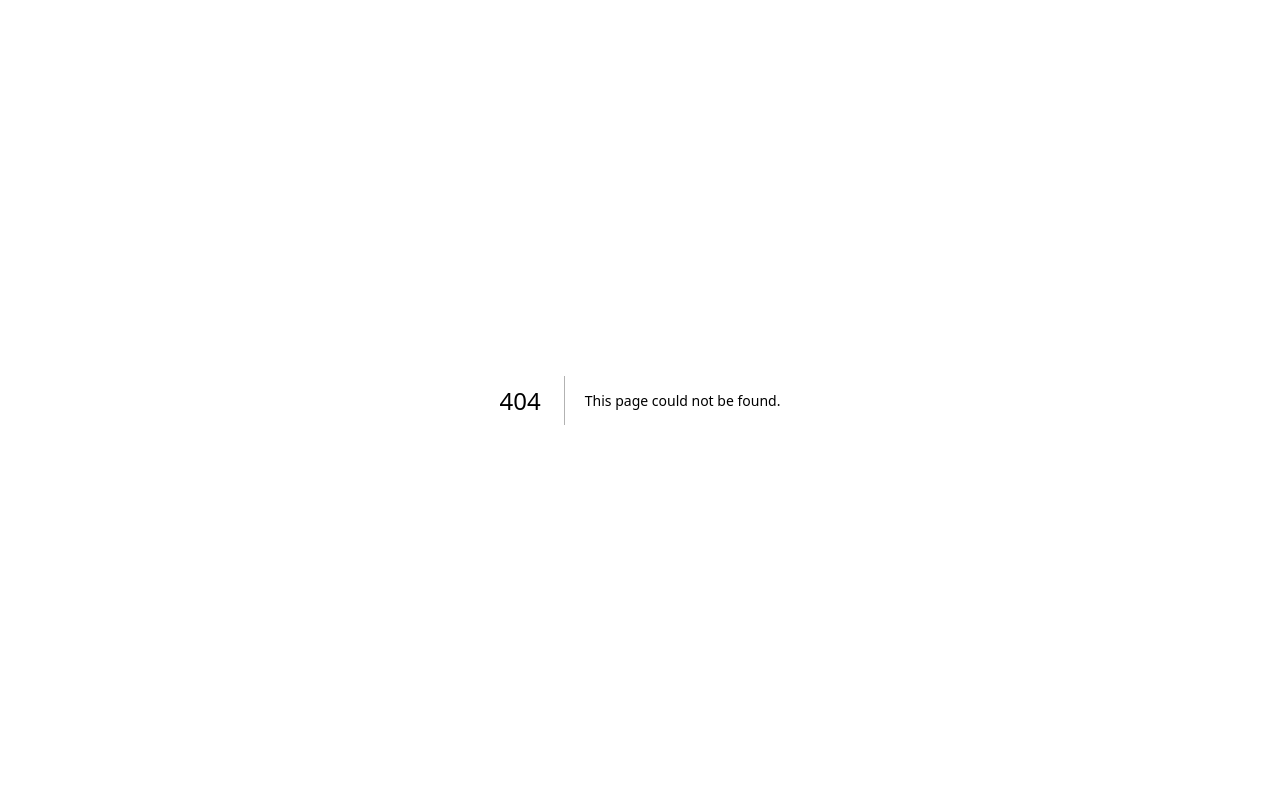
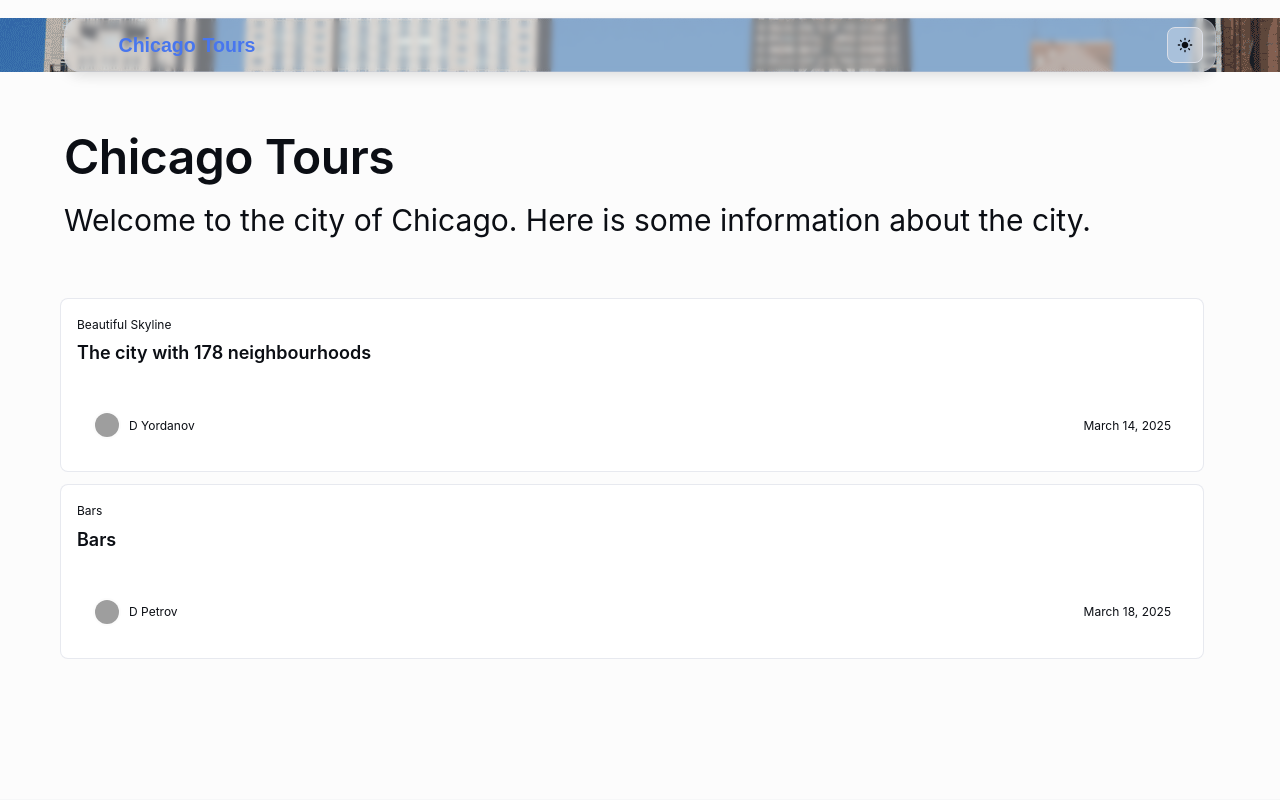
Before and after one commit to deyanp19/chicago, a Next.js app: page /blog2 in a window 1280 px wide. Before the commit this address had no page. Shown: the top 800 px of the page. Built offline with nearby package versions, Linux system fonts and the light colour scheme; grey boxes are pictures that could not be loaded.

Commit message:
added 404; added testing pages folder with routing index.js file

```diff
--- a/package.json
+++ b/package.json
@@ -6,6 +6,7 @@
     "dev": "next dev",
     "build": "next build",
     "start": "next start",
+
     "lint": "next lint"
   },
   "dependencies": {
@@ -17,6 +18,8 @@
     "bootstrap-icons": "^1.10.5",
     "eslint": "8.41.0",
     "eslint-config-next": "13.4.4",
+    "express": "^4.21.2",
+    "mongoose": "^8.13.0",
     "next": "13.4.4",
     "react": "18.2.0",
     "react-dom": "18.2.0",
--- /dev/null
+++ b/pages/blog2/index.js
@@ -0,0 +1,26 @@
+import * as React from 'react';
+import CssBaseline from '@mui/material/CssBaseline';
+import Container from '@mui/material/Container';
+import AppTheme from '@/components/blog/shared-theme/AppTheme';
+import AppAppBar from '@/components/blog/shared-theme/AppAppBar';
+import MainContent from '@/components/blog/shared-theme/MainContent';
+import Latest from '@/components/blog/shared-theme/Latest';
+import Footer from '@/components/blog/shared-theme/Footer';
+
+export default function Blog(props) {
+  return (
+    <AppTheme {...props}>
+      <CssBaseline enableColorScheme />
+      <AppAppBar />
+      <Container
+        maxWidth="lg"
+        component="main"
+        sx={{ display: 'flex', flexDirection: 'column', my: 16, gap: 4 }}
+      >
+        <MainContent />
+        {/* <Latest /> */}
+      </Container>
+      <Footer />
+    </AppTheme>
+  );
+}
--- a/src/components/blog/shared-theme/MainContent.js
+++ b/src/components/blog/shared-theme/MainContent.js
@@ -24,7 +24,7 @@ const cardData = [
   {
     image:'/images/chicago_skyline_hancock.gif',
     tag: 'Beautiful Skyline',
-    title: 'The city with 110 neighbourhoods',
+    title: 'The city with 178 neighbourhoods',
     description:
       'Amazing aestetics and arcitecture in the heart of the USA will get you to new feel of beauty.Chicago is a city of diverse and vibrant neighborhoods, each with its own unique character, history, and culture. From the towering skyscrapers of the Loop to the artistic streets of Pilsen, and the historic brownstones of Lincoln Park to the lively music scene in Uptown, Chicago’s neighborhoods reflect a rich tapestry of communities. The South Side boasts deep cultural and historical significance, while the North Side features bustling commercial districts. The West Side is home to thriving arts and culinary scenes. Whether exploring Chinatown, Little Italy, or Bronzeville, Chicago’s neighborhoods offer a dynamic mix of tradition and modernity.',
     authors: [
```
Also changed, not shown: pages/404.js (added, +27 -0 lines), server.js (added, +19 -0 lines), pages/blog2/README.md (added), 1 other file (tests, documents, lock files or other folders).
